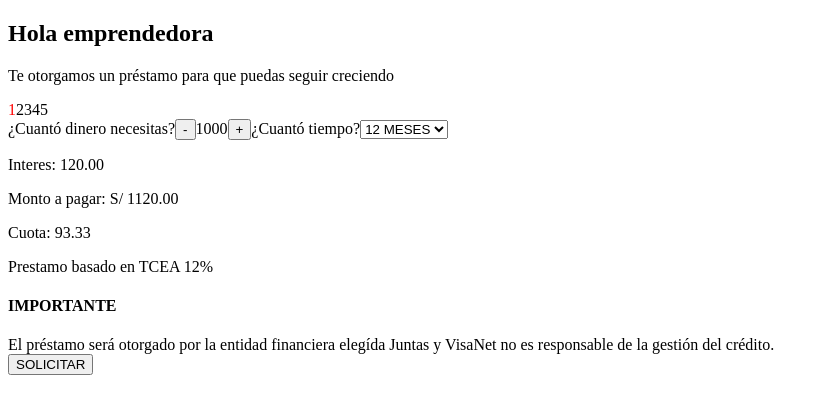
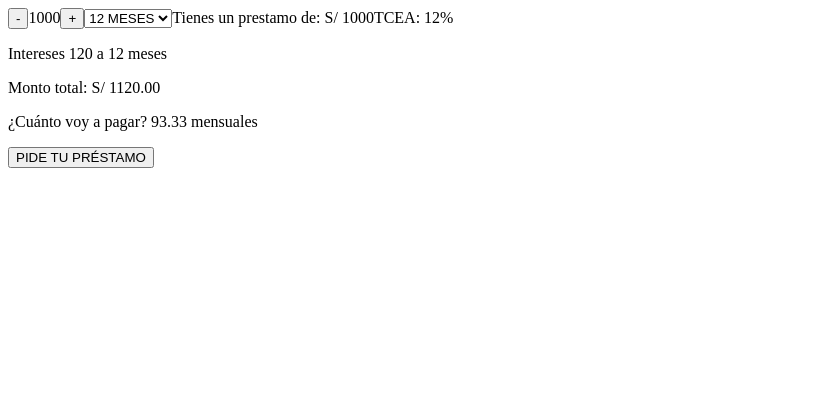
Before and after one commit to melanyvlm/VisaNet, a React (Create React App) app in the folder visanet-hackaton/: page / in a window 1280 px wide. Both pictures are taken after a click on the button "SOLICITAR". Shown: the top 414 px of the page, without its empty margins (0-829 px from the left). Built offline with nearby package versions, Linux system fonts and the light colour scheme.

Commit message:
se muestra la 3ra vista

```diff
--- /dev/null
+++ b/visanet-hackaton/src/components/CalculateLoan.js
@@ -0,0 +1,49 @@
+import React from 'react';
+
+const CalculateLoan = ({amount, setAmount, handleChange, calculateValues, value, setViews }) => {
+  return (
+    <div>
+      <h2>Hola emprendedora</h2>
+      <p>Te otorgamos un préstamo para que puedas seguir creciendo</p>
+      <div>
+        <span style={{color: 'red'}}>1</span>
+        <span>2</span>
+        <span>3</span>
+        <span>4</span>
+        <span>5</span>
+      </div>
+      <div>
+        <span>¿Cuantó dinero necesitas?</span>
+        <button
+          type="button"
+          onClick={() => {
+            if(amount <= 500 ) {
+              setAmount(500)
+            } else {
+              setAmount(amount - 500)
+            }
+        }}> - </button>
+        <span>{amount}</span>
+        <button type="button" onClick={() => setAmount(amount + 500)}> + </button>
+        <span>¿Cuantó tiempo?</span>
+        <select value={value} onChange={handleChange}>
+          <option value="12">12 MESES</option>
+          <option value="24">24 MESES</option>
+          <option value="36">36 MESES</option>
+        </select>
+        <p>Interes: {calculateValues(amount)[0]}</p>
+        <p>Monto a pagar: S/ {calculateValues(amount)[1]}</p>
+        <p>Cuota: {calculateValues(amount)[2]}</p>
+        <span>Prestamo basado en TCEA 12%</span>
+        <div>
+          <h4>IMPORTANTE</h4>
+          <div>El préstamo será otorgado por la entidad financiera elegída Juntas y VisaNet no es responsable de la gestión del crédito.
+          </div>
+        </div>
+        <button type="button" onClick={() => setViews('viewLoans')}>SOLICITAR</button>
+      </div>
+    </div>
+  )
+};
+
+export default CalculateLoan;
--- a/visanet-hackaton/src/components/LoanControl.js
+++ b/visanet-hackaton/src/components/LoanControl.js
@@ -1,66 +1,45 @@
 import React, { useState } from 'react';
+import ViewLoans from './ViewLoans';
+import CalculateLoan from './CalculateLoan';
 
 const LoanControl = () => {
     const [amount, setAmount] = useState(1000);
     const [value, setValue] = useState('12');
-    const [button, setButton] = useState(false);
-
+    const [views, setViews] = useState('calculateLoan');
+    const [options, setOptions] = useState(false )
 
     const calculateValues = (values) => {
-        const interest = values * 0.12;
+        const interest = values * (Number(value)/100);
         const totalPaid = values + interest;
         const cuote = totalPaid/Number(value);
-        return [interest.toFixed(2), totalPaid.toFixed(2), cuote.toFixed(2)];
+        return [interest, totalPaid.toFixed(2), cuote.toFixed(2)];
     };
 
     const handleChange = (e) => {
         setValue(e.target.value)
     };
 
-    return (
-       <div>
-           <h2>Hola emprendedora</h2>
-           <p>Te otorgamos un préstamo para que puedas seguir creciendo</p>
-            <div>
-                <span style={{color: 'red'}}>1</span>
-                <span>2</span>
-                <span>3</span>
-                <span>4</span>
-                <span>5</span>
-            </div>
-
-           <div>
-               <span>¿Cuantó dinero necesitas?</span>
-               <button
-                 type="button"
-                 onClick={() => {
-                    if(amount <= 500 ) {
-                       setAmount(500)
-                    } else {
-                       setAmount(amount - 500)
-                    }
-                 }}> - </button>
-               <span>{amount}</span>
-               <button type="button" onClick={() => setAmount(amount + 500)}> + </button>
-               <span>¿Cuantó tiempo?</span>
-               <select value={value} onChange={handleChange}>
-                   <option value="12">12 MESES</option>
-                   <option value="24">24 MESES</option>
-                   <option value="36">36 MESES</option>
-               </select>
-               <p>Interes: {calculateValues(amount)[0]}</p>
-               <p>Monto a pagar: S/ {calculateValues(amount)[1]}</p>
-               <p>Cuota: {calculateValues(amount)[2]}</p>
-               <span>Prestamo basado en TCEA 12%</span>
-               <div>
-                   <h4>IMPORTANTE</h4>
-                   <div>El préstamo será otorgado por la entidad financiera elegída Juntas y VisaNet
-                       no es responsable de la gestión del crédito.
-                   </div>
-               </div>
-               <button type="button">SOLICITAR</button>
-           </div>
-       </div>
-    )
+    switch (views) {
+      case 'calculateLoan':
+        return <CalculateLoan
+          amount={amount}
+          setAmount={setAmount}
+          handleChange={handleChange}
+          calculateValues={calculateValues}
+          value={value}
+          setViews={setViews}
+        />
+      case 'viewLoans':
+        return <ViewLoans
+          amount={amount}
+          setAmount={setAmount}
+          handleChange={handleChange}
+          calculateValues={calculateValues}
+          value={value}
+          setViews={setViews}
+        />
+        default:
+          return <CalculateLoan />
+        }
 };
 export default LoanControl;
--- /dev/null
+++ b/visanet-hackaton/src/components/ViewLoans.js
@@ -0,0 +1,33 @@
+import React from 'react';
+
+const ViewLoans = ({ amount, setAmount, handleChange, calculateValues, value, setViews }) => {
+  return (
+    <div>
+      <button
+          type="button"
+          onClick={() => {
+            if(amount <= 500 ) {
+              setAmount(500)
+            } else {
+              setAmount(amount - 500)
+            }
+        }}> - </button>
+      <span>{amount}</span>
+      <button type="button" onClick={() => setAmount(amount + 500)}> + </button>
+      <select value={value} onChange={handleChange}>
+        <option value="12">12 MESES</option>
+        <option value="24">24 MESES</option>
+        <option value="36">36 MESES</option>
+      </select>
+      <span>Tienes un prestamo de: S/ {amount}</span>
+      <span>TCEA: 12%</span>
+      <p>Intereses {calculateValues(amount)[0]} a {value} meses</p>
+      <p>Monto total: S/ {calculateValues(amount)[1]}</p>
+      <p>¿Cuánto voy a pagar? {calculateValues(amount)[2]} mensuales</p>
+      <button type="button" onClick={() => setViews('')}>PIDE TU PRÉSTAMO</button>
+
+    </div>
+)
+};
+
+export default ViewLoans;
```
